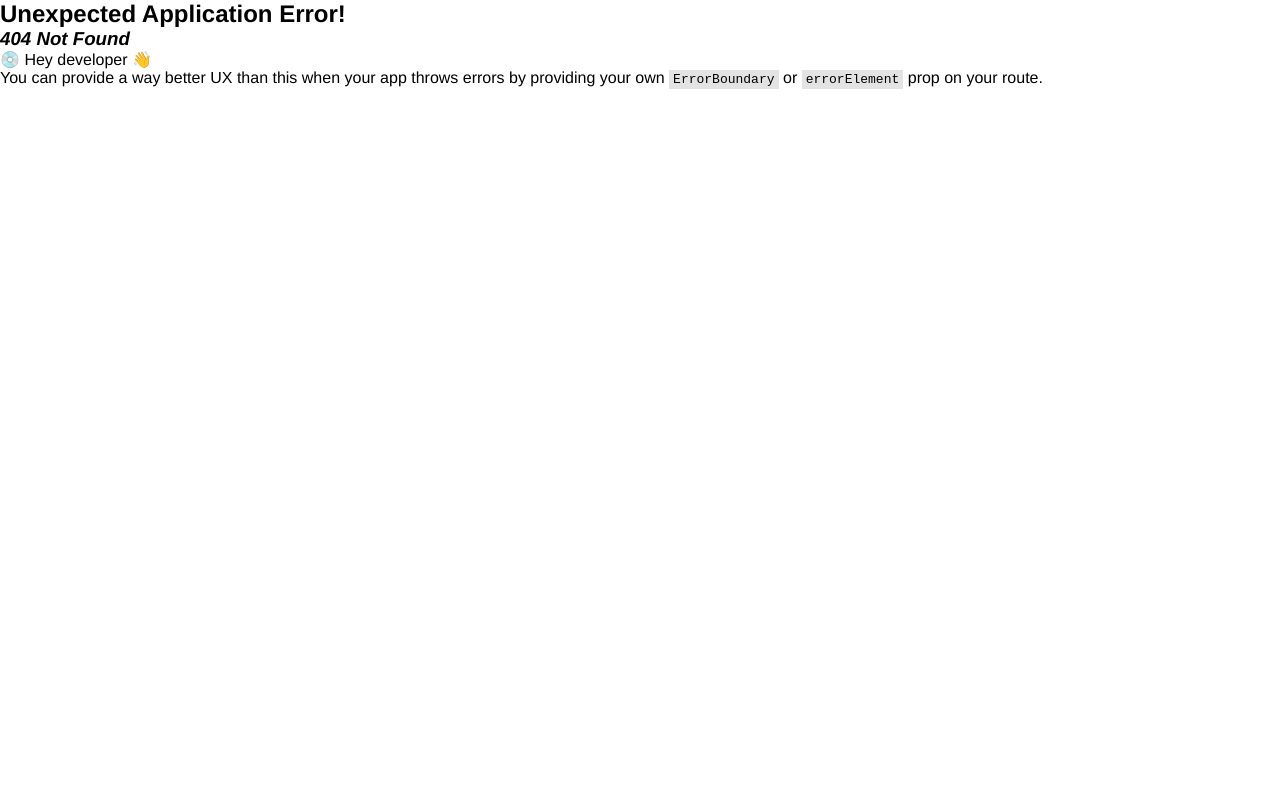
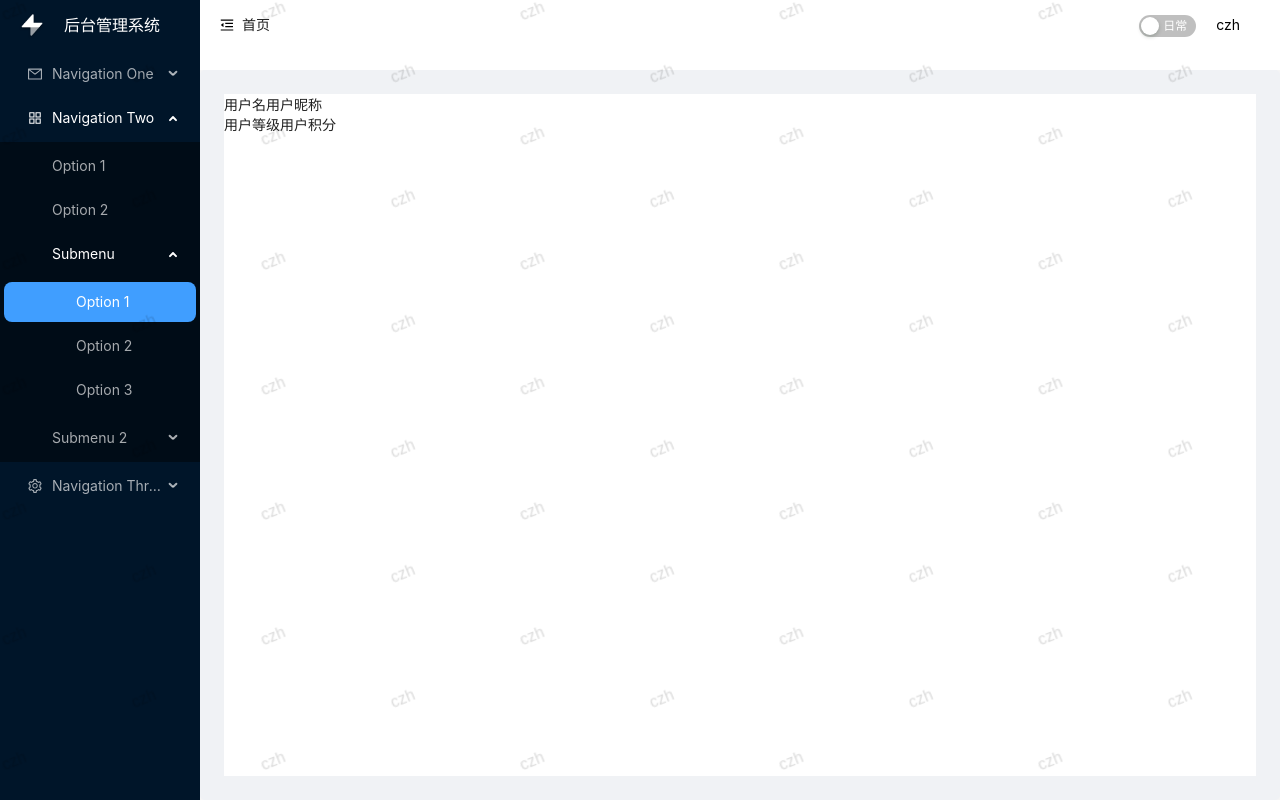
Before and after one commit to zhCaiCode/react_vite_admin, a React (Vite) app: page /system/user in a window 1280 px wide. Before the commit this address had no page. Built offline with nearby package versions, Linux system fonts and the light colour scheme.

Commit message:
新增用户组件、格式化代码、更改配置

```diff
--- a/index.html
+++ b/index.html
@@ -117,7 +117,7 @@
         <p class="loading--text">Loading...</p>
       </div>
     </div>
-    <iframe id="iframe" src="/loading.html" frameborder="0"></iframe>
+    <!-- <iframe id="iframe" src="/loading.html" frameborder="0"></iframe> -->
     <script type="module" src="/src/main.tsx"></script>
   </body>
 </html>
--- a/src/App.tsx
+++ b/src/App.tsx
@@ -1,7 +1,7 @@
 import { Suspense } from "react";
 import { RouterProvider } from "react-router-dom";
 import router from "./router";
-import { ConfigProvider } from "antd";
+import { ConfigProvider, theme } from "antd";
 import "@/assets/styles/index.less";
 
 function App() {
@@ -14,6 +14,7 @@
           token: {
             colorPrimary: "#409EFF",
           },
+          algorithm: theme.defaultAlgorithm,
         }}
       >
         <Suspense>
--- a/src/api/user.ts
+++ b/src/api/user.ts
@@ -5,10 +5,11 @@
   return request.post<LoginResult>("/login", data, { showLoading: false });
 }
 
-export function getCodeImg() {
-  return request.get<RsultVerify>("/captchaImage", {
+export function getCodeImg(params?: object) {
+  return request.get<RsultVerify>("/captchaImage", params, {
     headers: {
       isToken: false,
+      noLoading: true,
     },
   });
 }
--- a/src/components/Menu/index.tsx
+++ b/src/components/Menu/index.tsx
@@ -1,4 +1,4 @@
-import React, { memo, useState } from "react";
+import { memo, useState } from "react";
 import type { ReactNode, FC } from "react";
 import styles from "./index.module.less";
 import {
--- a/src/layout/index.tsx
+++ b/src/layout/index.tsx
@@ -1,6 +1,6 @@
-import React, { memo, useState } from "react";
+import { memo, useState } from "react";
 import type { ReactNode, FC } from "react";
-import { Button, Layout, theme } from "antd";
+import { Layout, theme } from "antd";
 import { Watermark } from "antd";
 import styles from "./index.module.less";
 import NavHeader from "./navHeader";
@@ -11,9 +11,9 @@
   children?: ReactNode;
 }
 const LayoutWrapper: FC<Iprops> = () => {
-  const [collapsed, setCollapsed] = useState(false);
+  const [collapsed] = useState(false);
   const {
-    token: { colorBgContainer, borderRadiusLG },
+    token: { colorBgContainer },
   } = theme.useToken();
   return (
     <Watermark className={styles.watermarkWrapper} content={"czh"}>
--- a/src/layout/navHeader/index.tsx
+++ b/src/layout/navHeader/index.tsx
@@ -1,4 +1,4 @@
-import React, { memo } from "react";
+import { memo } from "react";
 import type { ReactNode, FC } from "react";
 import styles from "./index.module.less";
 import { MenuFoldOutlined } from "@ant-design/icons";
--- a/src/router/index.tsx
+++ b/src/router/index.tsx
@@ -1,32 +1,34 @@
-import { getData } from "@/api/home";
-import { formatDate, formatNumber } from "@/utils";
+// import { getData } from "@/api/home";
+// import { formatDate, formatNumber } from "@/utils";
 import Login from "@/views/login/Login";
 
 import { createBrowserRouter, Outlet, useParams } from "react-router-dom";
 // import { Redirect } from "./util";
 import Layout from "@/layout";
+import Welcome from "@/views/welcome";
+import User from "@/views/system/user";
 
-const App = () => {
-  function loadSpin() {
-    //  (document.getElementById('loading') as HTMLDivElement)?.style.setProperty('display','flex')
-    const num = formatNumber("1231323232");
-    console.log(num);
-    console.log(formatDate(new Date(), "yyyy-MM-dd"));
-    getData({ userName: "", userPwd: "" });
-  }
-  return (
-    <div>
-      首页
-      <button
-        onClick={() => {
-          loadSpin();
-        }}
-      >
-        loading
-      </button>
-    </div>
-  );
-};
+// const App = () => {
+//   function loadSpin() {
+//     //  (document.getElementById('loading') as HTMLDivElement)?.style.setProperty('display','flex')
+//     const num = formatNumber("1231323232");
+//     console.log(num);
+//     console.log(formatDate(new Date(), "yyyy-MM-dd"));
+//     getData({ userName: "", userPwd: "" });
+//   }
+//   return (
+//     <div>
+//       首页
+//       <button
+//         onClick={() => {
+//           loadSpin();
+//         }}
+//       >
+//         loading
+//       </button>
+//     </div>
+//   );
+// };
 
 const Goods = () => {
   const params = useParams();
@@ -53,6 +55,16 @@
   {
     path: "/",
     element: <Layout />,
+    children: [
+      {
+        path: "",
+        element: <Welcome />,
+      },
+      {
+        path: "/system/user",
+        element: <User />,
+      },
+    ],
   },
   {
     path: "/login",
--- a/src/views/login/Login.tsx
+++ b/src/views/login/Login.tsx
@@ -1,4 +1,4 @@
-import React, { memo, useCallback, useEffect, useState } from "react";
+import { memo, useCallback, useEffect, useState } from "react";
 import type { ReactNode, FC } from "react";
 import {
   LockOutlined,
--- /dev/null
+++ b/src/views/system/user/index.module.less
@@ -0,0 +1,6 @@
+.userWrapper{
+    min-height: 100%;
+}
+.userLevel{
+    height: 2000px;
+}
--- /dev/null
+++ b/src/views/system/user/index.tsx
@@ -0,0 +1,25 @@
+import { memo } from "react";
+import type { ReactNode, FC } from "react";
+import styles from "./index.module.less";
+interface Iprops {
+  children?: ReactNode;
+}
+const User: FC<Iprops> = () => {
+  return (
+    <div className={styles.userWrapper}>
+      <div className={styles.user}>
+        <div className={styles.userInfo}>
+          <div className={styles.userName}>
+            <span>用户名</span>
+            <span>用户昵称</span>
+          </div>
+          <div className={styles.userLevel}>
+            <span>用户等级</span>
+            <span>用户积分</span>
+          </div>
+        </div>
+      </div>
+    </div>
+  );
+};
+export default memo(User);
--- a/src/views/welcome/index.tsx
+++ b/src/views/welcome/index.tsx
@@ -1,4 +1,4 @@
-import React, { memo } from "react";
+import { memo } from "react";
 import type { ReactNode, FC } from "react";
 import styles from "./index.module.less";
 interface Iprops {
--- a/vite.config.ts
+++ b/vite.config.ts
@@ -12,7 +12,8 @@
     proxy: {
       // '/api':'url'
       "/api": {
-        target: "http://127.0.0.1:4523/m1/5332008-0-default",
+        target: "http://api.front-end.asia",
+        // target: "http://127.0.0.1:4523/m1/5332008-0-default",
         // rewrite:(path)=>path.replace(/^\/api/,''),
       },
     },
```
Also changed, not shown: 1 other file (tests, documents, lock files or other folders).
